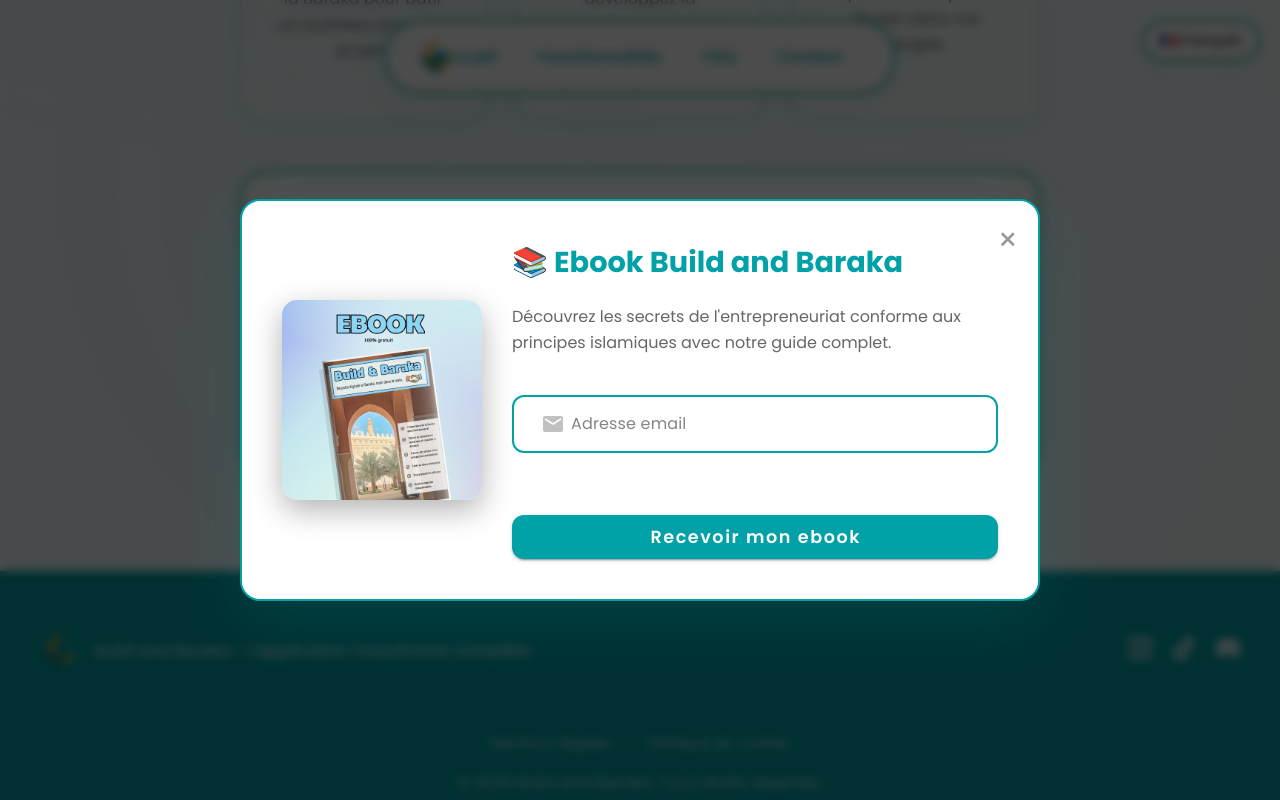
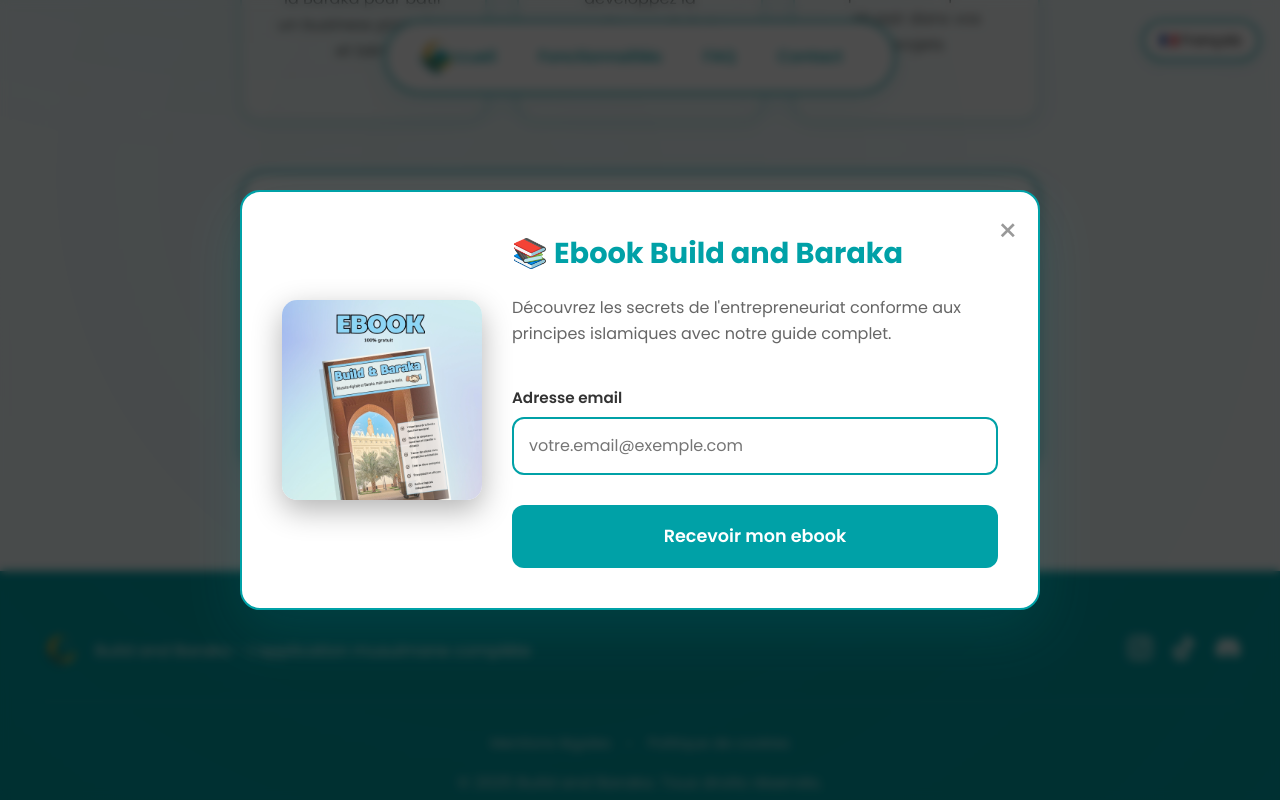
Before and after one commit to SammyMERAZGA/build-and-baraka-vitrine, a Vue app: page / in a window 1280 px wide. Both pictures are taken after a click on the button "📚 Télécharger gratuitement". Shown: the part 2323-3123 px from the top of the page. Built offline with nearby package versions, Linux system fonts and the light colour scheme; a small style sheet from the web is missing.

Commit message:
[Fix] - Replace Vuetify form components with native HTML for ebook modal production compatibility

```diff
--- a/src/views/Home.vue
+++ b/src/views/Home.vue
@@ -163,25 +163,23 @@
               <p>{{ $t("modal.description") }}</p>
 
               <form @submit.prevent="submitEbookForm" class="email-form">
-                <v-text-field
-                  v-model="formData.email"
-                  type="email"
-                  :label="$t('modal.emailLabel')"
-                  :placeholder="$t('modal.emailPlaceholder')"
-                  prepend-inner-icon="mdi-email"
-                  variant="outlined"
-                  class="custom-text-field"
-                  :error-messages="emailError"
-                  required
-                ></v-text-field>
+                <div class="form-group">
+                  <label class="form-label">{{ $t('modal.emailLabel') }}</label>
+                  <input
+                    v-model="formData.email"
+                    type="email"
+                    :placeholder="$t('modal.emailPlaceholder')"
+                    class="form-input"
+                    required
+                  />
+                  <div v-if="emailError" class="form-error">
+                    {{ emailError }}
+                  </div>
+                </div>
 
-                <v-btn
+                <button
                   type="submit"
-                  color="#00a1a7"
-                  size="large"
-                  block
-                  class="custom-submit-btn"
-                  :loading="isSubmitting"
+                  class="submit-button"
                   :disabled="isSubmitting"
                 >
                   {{
@@ -189,7 +187,7 @@
                       ? $t("modal.sending")
                       : $t("modal.receiveButton")
                   }}
-                </v-btn>
+                </button>
               </form>
             </div>
           </div>
@@ -252,8 +250,8 @@ import NavbarComponent from "@/components/NavbarComponent.vue";
 import FooterComponent from "@/components/FooterComponent.vue";
 import LanguageSelector from "@/components/LanguageSelector.vue";
 import SnackbarComponent from "@/components/SnackbarComponent.vue";
-// Vuetify components explicit import for production compatibility
-import { VTextField, VBtn, VSnackbar, VIcon } from 'vuetify/components';
+// Vuetify components for success snackbar only
+import { VSnackbar, VIcon, VBtn } from 'vuetify/components';
 
 const { t } = useI18n();
 
@@ -1021,69 +1019,68 @@ onUnmounted(() => {
   gap: 20px;
 }
 
-/* Custom Vuetify Components Styling */
-.custom-text-field :deep(.v-field) {
-  border: 2px solid #00a1a7 !important;
-  border-radius: 12px !important;
-  background: white !important;
-  font-family: "Poppins", sans-serif;
+.form-group {
+  display: flex;
+  flex-direction: column;
+  gap: 8px;
 }
 
-.custom-text-field :deep(.v-field__input) {
-  padding: 15px 50px 15px 50px !important;
-  font-size: 1rem !important;
-  color: #333 !important;
-  min-height: 50px !important;
+.form-label {
+  font-weight: 600;
+  color: #333;
+  font-size: 0.95rem;
 }
 
-.custom-text-field :deep(.v-field--focused) {
-  border-color: #00a1a7 !important;
-  box-shadow: 0 0 0 3px rgba(0, 161, 167, 0.1) !important;
+.form-input {
+  width: 100%;
+  padding: 15px;
+  border: 2px solid #00a1a7;
+  border-radius: 12px;
+  font-size: 1rem;
+  background: white;
+  color: #333;
+  font-family: "Poppins", sans-serif;
+  transition: all 0.3s ease;
 }
 
-.custom-text-field :deep(.v-field__prepend-inner) {
-  padding-left: 15px !important;
+.form-input:focus {
+  outline: none;
+  border-color: #00a1a7;
+  box-shadow: 0 0 0 3px rgba(0, 161, 167, 0.1);
 }
 
-.custom-text-field :deep(.v-field__prepend-inner .v-icon) {
-  color: #999 !important;
+.form-error {
+  color: #e74c3c;
+  font-size: 0.85rem;
+  margin-top: 5px;
 }
 
-.custom-text-field :deep(.v-field__append-inner) {
-  padding-right: 15px !important;
+.submit-button {
+  background: #00a1a7;
+  color: white;
+  border: none;
+  padding: 18px 30px;
+  border-radius: 12px;
+  font-size: 1.1rem;
+  font-weight: 600;
+  font-family: "Poppins", sans-serif;
+  cursor: pointer;
+  width: 100%;
+  margin-top: 10px;
+  transition: all 0.3s ease;
 }
 
-/* Hide default Vuetify input styles that conflict */
-.custom-text-field :deep(.v-field__outline) {
-  display: none !important;
+.submit-button:hover:not(:disabled) {
+  background: #008a8f;
+  transform: translateY(-2px);
+  box-shadow: 0 8px 25px rgba(0, 161, 167, 0.3);
 }
 
-.custom-text-field :deep(.v-input__details) {
-  padding-top: 8px !important;
-  padding-left: 0 !important;
+.submit-button:disabled {
+  opacity: 0.7;
+  cursor: not-allowed;
 }
 
-.custom-text-field :deep(.v-messages__message) {
-  color: #e74c3c !important;
-  font-size: 0.85rem !important;
-}
-
-/* Custom Submit Button */
-.custom-submit-btn {
-  font-family: "Poppins", sans-serif !important;
-  font-weight: 600 !important;
-  font-size: 1.1rem !important;
-  border-radius: 12px !important;
-  padding: 18px 30px !important;
-  margin-top: 20px !important;
-  text-transform: none !important;
-  transition: all 0.3s ease !important;
-}
-
-.custom-submit-btn:hover {
-  transform: translateY(-3px) !important;
-  box-shadow: 0 10px 30px rgba(0, 161, 167, 0.3) !important;
-}
 
 /* Custom Snackbar Styling */
 .custom-snackbar :deep(.v-snackbar__wrapper) {
@@ -1146,28 +1143,6 @@ onUnmounted(() => {
   }
 }
 
-.submit-button {
-  background: #00a1a7;
-  color: white;
-  border: none;
-  padding: 12px 20px;
-  border-radius: 10px;
-  font-size: 1rem;
-  font-weight: 600;
-  cursor: pointer;
-  transition: all 0.3s ease;
-}
-
-.submit-button:hover:not(:disabled) {
-  transform: translateY(-2px);
-  box-shadow: 0 8px 25px rgba(0, 161, 167, 0.3);
-  background: #008a8f;
-}
-
-.submit-button:disabled {
-  opacity: 0.7;
-  cursor: not-allowed;
-}
 
 .privacy-note {
   font-size: 0.9rem;
```
